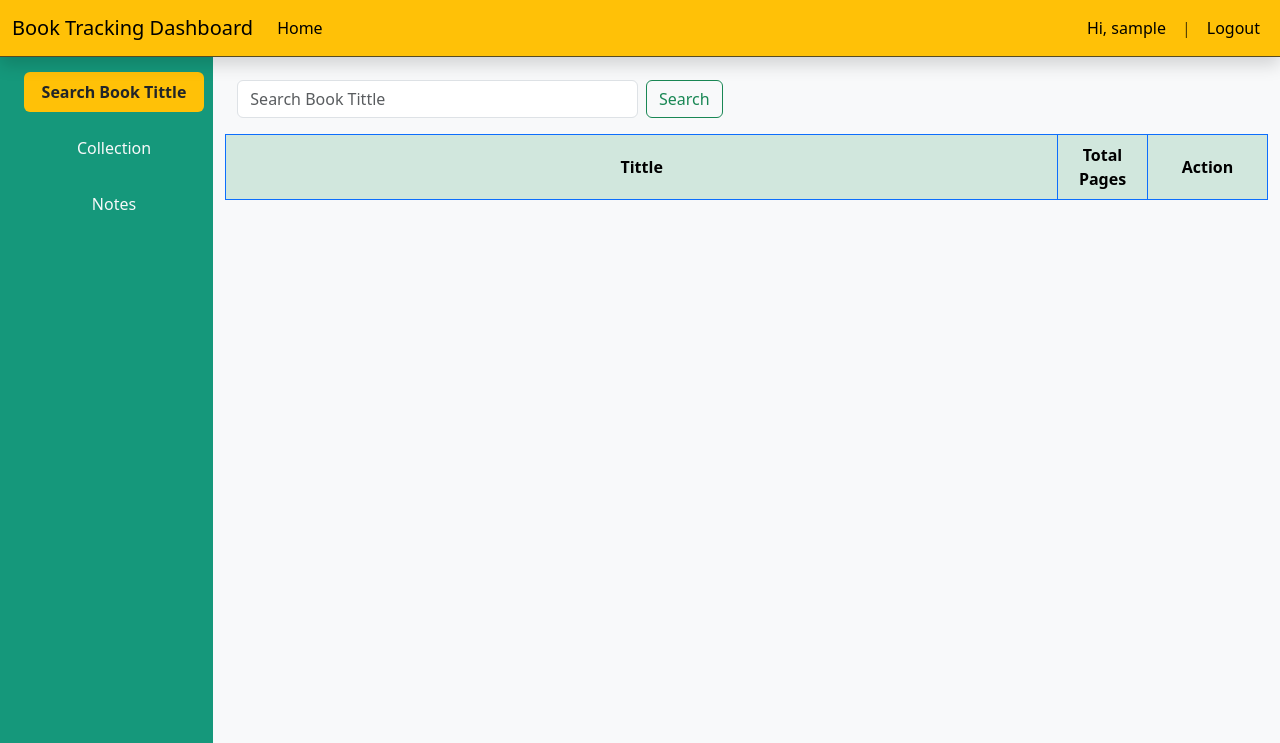
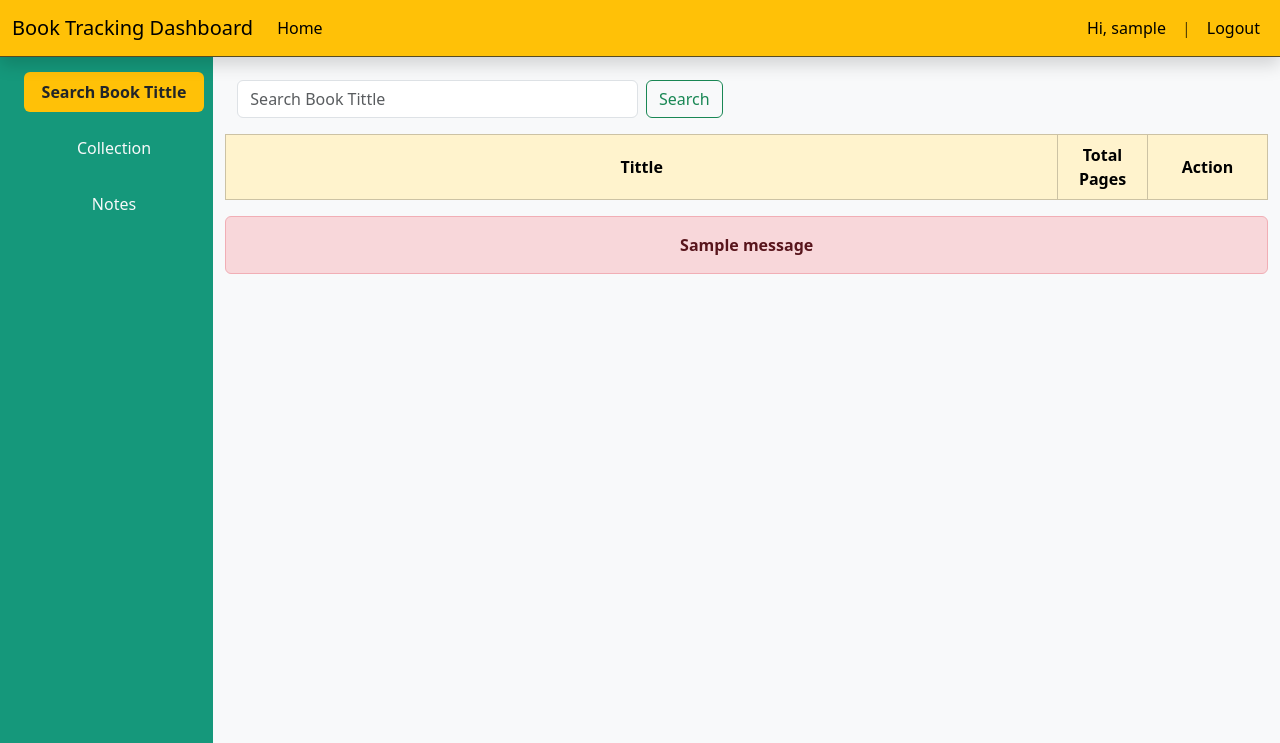
Before and after one commit to epsentosa/book-reading-tracker, a Flask app: page /search in a window 1280 px wide. Shown: the top 743 px of the page. Run offline with Flask 2, Linux system fonts and the light colour scheme; the visitor is signed in with stand-in values (Sample User, id 1); one stand-in notice (Sample message) is shown; lists and menus that the app fills with data are empty; some libraries are stand-ins or nearby versions.

Commit message:
fix page less than 3

```diff
--- a/books/routes.py
+++ b/books/routes.py
@@ -122,6 +122,8 @@ def search(i = 1):
                 cursor.execute(search_query)
                 total_query_result = cursor.rowcount
                 total_pages = ceil(total_query_result/result_per_page)
+                if total_query_result == 0:
+                    flash("No Data Found")
 
             session["search"] = title
             session["total_query"] = total_query_result
@@ -141,4 +143,4 @@ def search(i = 1):
     session.pop('total_pages',None)
     return render_template('search.html',form=form)
 
-    # TODO --> fix page if result shown only less than 3
+    # TODO --> figure out use modal for showing detail button
--- a/books/templates/search.html
+++ b/books/templates/search.html
@@ -20,25 +20,34 @@
 
   <table class="table table-success table-hover table-bordered border-primary">
     <thead>
-      <tr class="text-center align-middle">
+      <tr class="text-center align-middle table-warning">
         <th scope="col">Tittle</th>
         <th scope="col" style="width: 90px;">Total Pages</th>
         <th scope="col" style="width:120px;">Action</th>
       </tr>
     </thead>
-    <tbody>
+    <tbody class="table-group-divider">
       {% if result %}
       Found {{ total_query }} Result, in {{ total_pages }} Pages
         {% for tittle,pages in result %}
           <tr>
             <td>{{ tittle }}</td>
             <td>{{ pages }}</td>
-            <td></td>
+            <td class="text-center">
+                <button type="button" class="btn btn-success btn-sm">Add</button>
+                <button type="button" class="btn btn-secondary btn-sm" id="modalDetail">Detail</button>
+            </td>
           </tr>
         {% endfor %}
       {% endif %}
     </tbody>
   </table>
+
+  {% with message = get_flashed_messages() %}
+    {% if message %}
+        <div class="alert alert-danger text-center fw-bold" role="alert">{{ message[0] }}</div>
+    {% endif %}
+  {% endwith %}
 
   <nav aria-label="Search Books Pagination">
     <ul class="pagination justify-content-center">
@@ -51,7 +60,7 @@
             </button>
           </form>
         </li>
-        {% for page in range(page_active if total_pages - page_active + 1 >= 3 else total_pages - 3 + 1,[page_active+3,total_pages+1]|min) %}
+        {% for page in range(page_active if total_pages <= 3 or total_pages - page_active + 1 >= 3 else total_pages - 3 + 1,[page_active+3,total_pages+1]|min ) %}
           <li class="page-item">
             <form method="POST" class="inline" action="{{ url_for('site.search', i = page) }}">
               <input type="hidden" name="page">
@@ -71,4 +80,5 @@
       {% endif %}
     </ul>
   </nav>
+
 {% endblock %}
```
